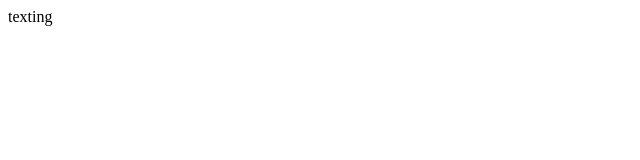
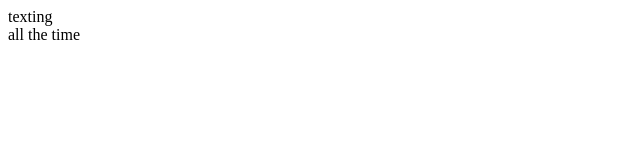
Before and after one commit to bennythekarp/demo-repo-2, a plain HTML site: page index.html in a window 1280 px wide. Shown: the full height of the page, 0-640 px from the left. Drawn offline with Linux system fonts and the light colour scheme.

Commit message:
new changes
lots of fun

```diff
--- a/index.html
+++ b/index.html
@@ -1 +1,2 @@
 <div>texting</div>
+<div>all the time</div>
```
